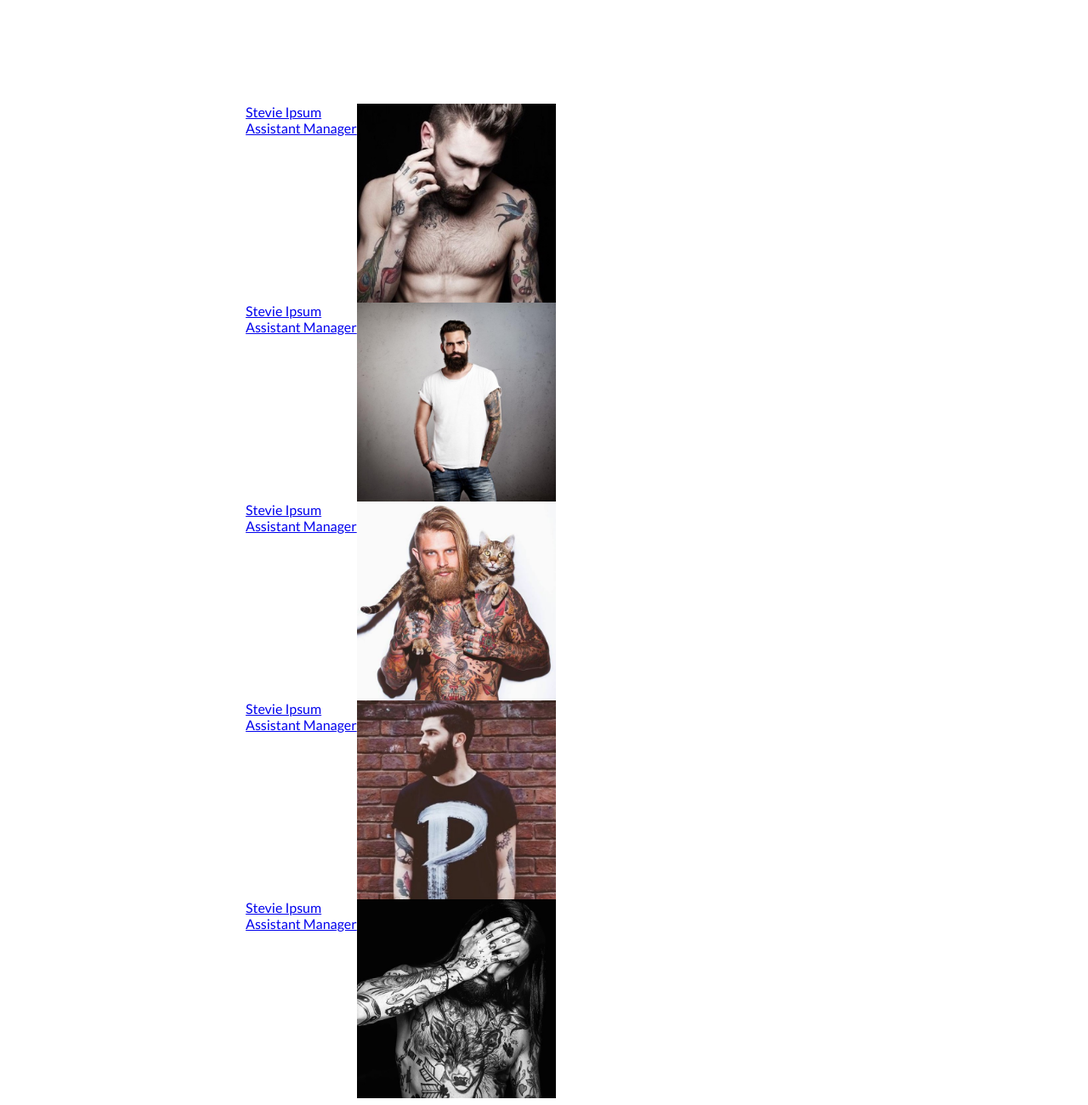
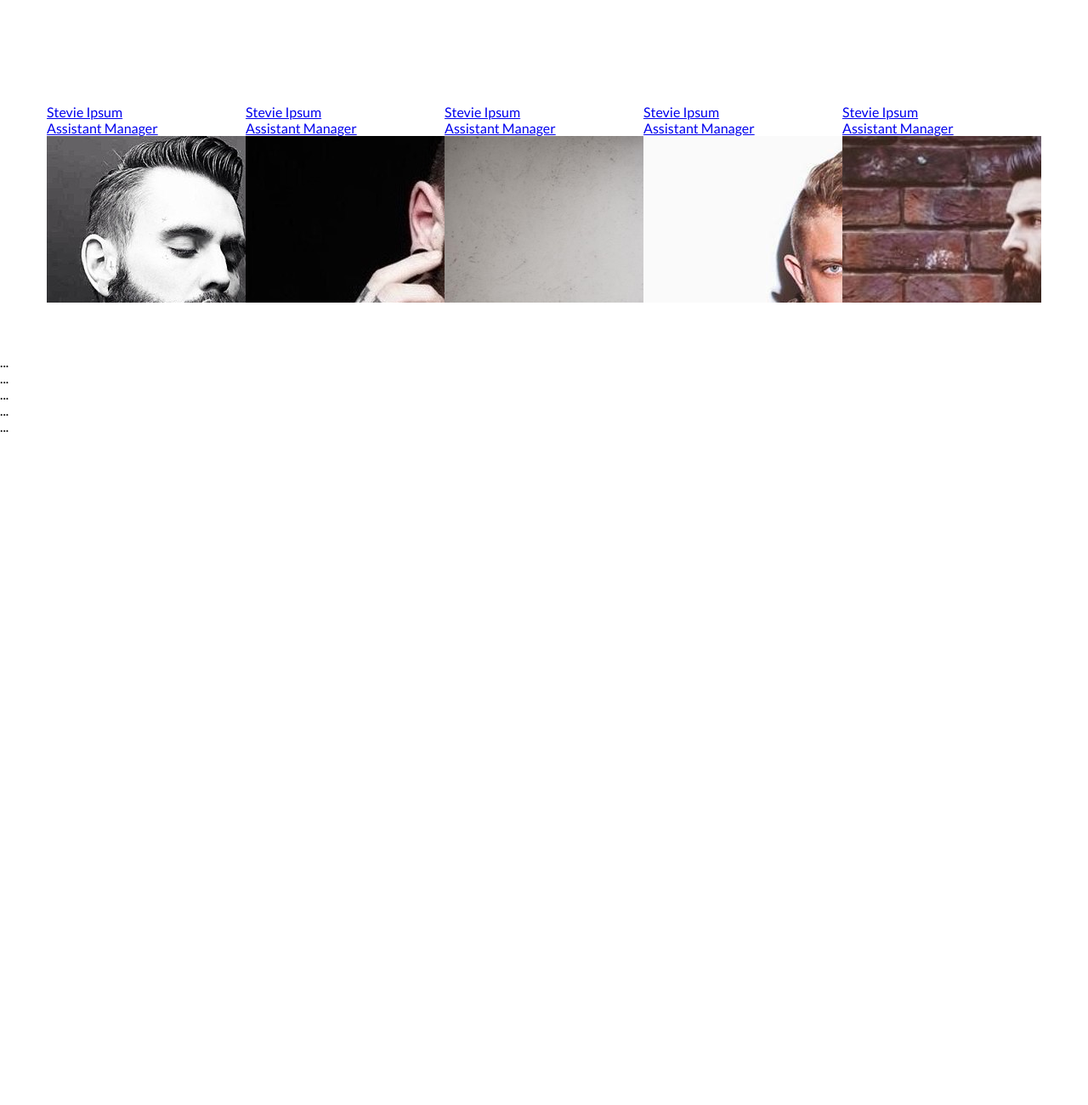
Before and after one commit to korotkovanastasia/edu-weblime.ru, a plain HTML site: page index.html in a window 1280 px wide. Shown: the part 2140-3440 px from the top of the page at 85% size. After the commit the page ends 2651 px from the top, so only its background shows below. Drawn offline with Linux system fonts and the light colour scheme.

Commit message:
Edit index.html

```diff
--- a/index.html
+++ b/index.html
@@ -98,32 +98,29 @@
       </div>
     </div>
     <div class="artists__slider artists__slider--bottom">
-      <div class="artists__slider-item artists__slider-item--x5"></div>
+      <div class="artists__slider-item artists__slider-item--x5">
+          <a href="#" class="artists__info">Stevie Ipsum<br/>Assistant Manager</a>
+          <img src="./artists/img001.jpg" alt="" />
+      </div>
+      <div class="artists__slider-item artists__slider-item--x5">
           <a href="#" class="artists__info">Stevie Ipsum<br/>Assistant Manager</a>
           <img src="./artists/img002.jpg" alt="" />
       </div>
-    <div class="artists__slider artists__slider--bottom">
-      <div class="artists__slider-item artists__slider-item--x5"></div>
+            <div class="artists__slider-item artists__slider-item--x5">
           <a href="#" class="artists__info">Stevie Ipsum<br/>Assistant Manager</a>
           <img src="./artists/img003.jpg" alt="" />
       </div>
-    <div class="artists__slider artists__slider--bottom">
-      <div class="artists__slider-item artists__slider-item--x5"></div>
+      <div class="artists__slider-item artists__slider-item--x5">
           <a href="#" class="artists__info">Stevie Ipsum<br/>Assistant Manager</a>
           <img src="./artists/img004.jpg" alt="" />
       </div>
-    <div class="artists__slider artists__slider--bottom">
-      <div class="artists__slider-item artists__slider-item--x5"></div>
+      <div class="artists__slider-item artists__slider-item--x5">
           <a href="#" class="artists__info">Stevie Ipsum<br/>Assistant Manager</a>
           <img src="./artists/img005.jpg" alt="" />
       </div>
-    <div class="artists__slider artists__slider--bottom">
-      <div class="artists__slider-item artists__slider-item--x5"></div>
-      <a href="#" class="artists__info">Stevie Ipsum<br/>Assistant Manager</a>
-      <img src="./artists/img006.jpg" alt="" />
-    </div>
 </div>
 </section>
+
   <section class="testimonials">...</section>
   <section class="gallery">...</section>
   <section class="blog">...</section>
```
Lines whose indentation alone changed are shown as unchanged.
